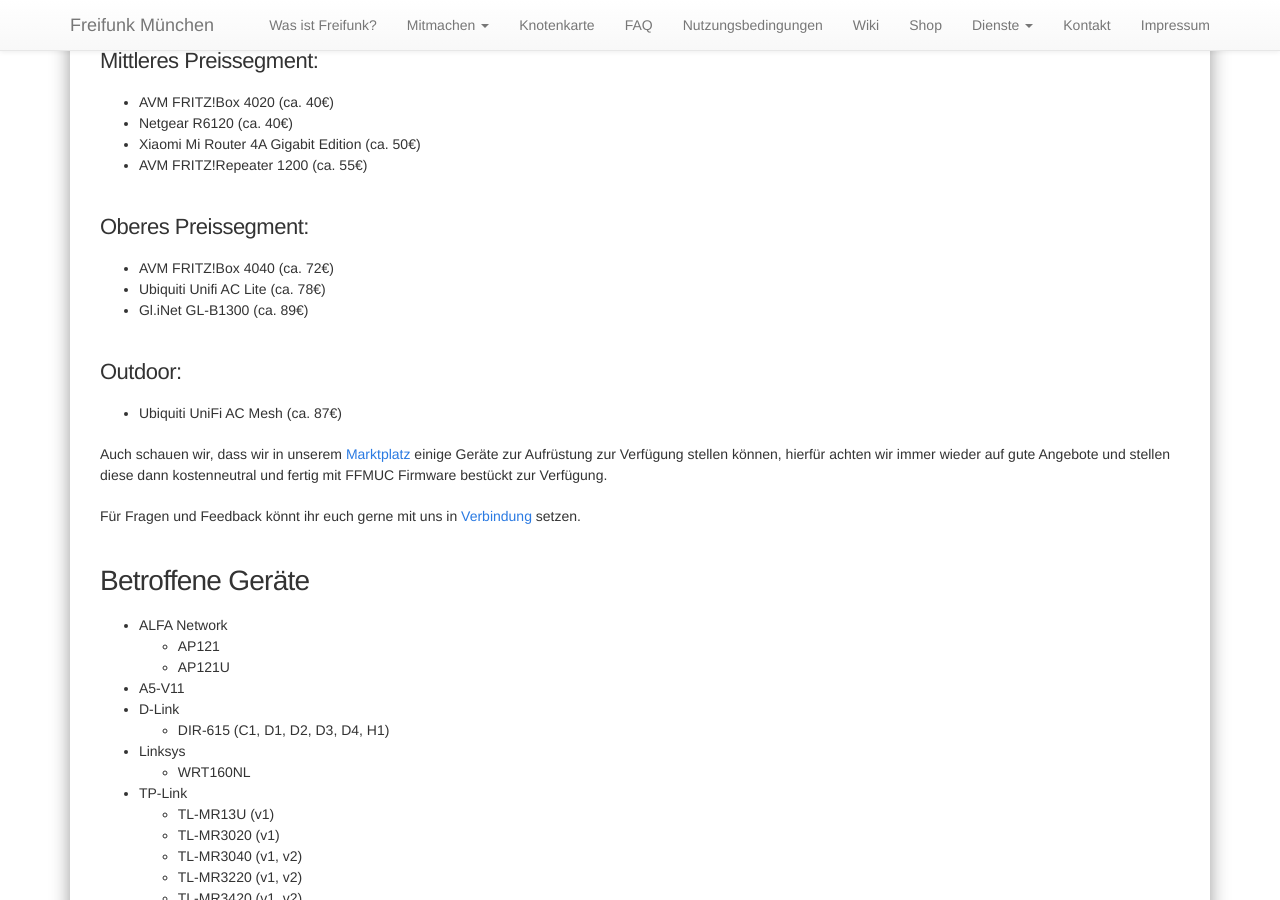
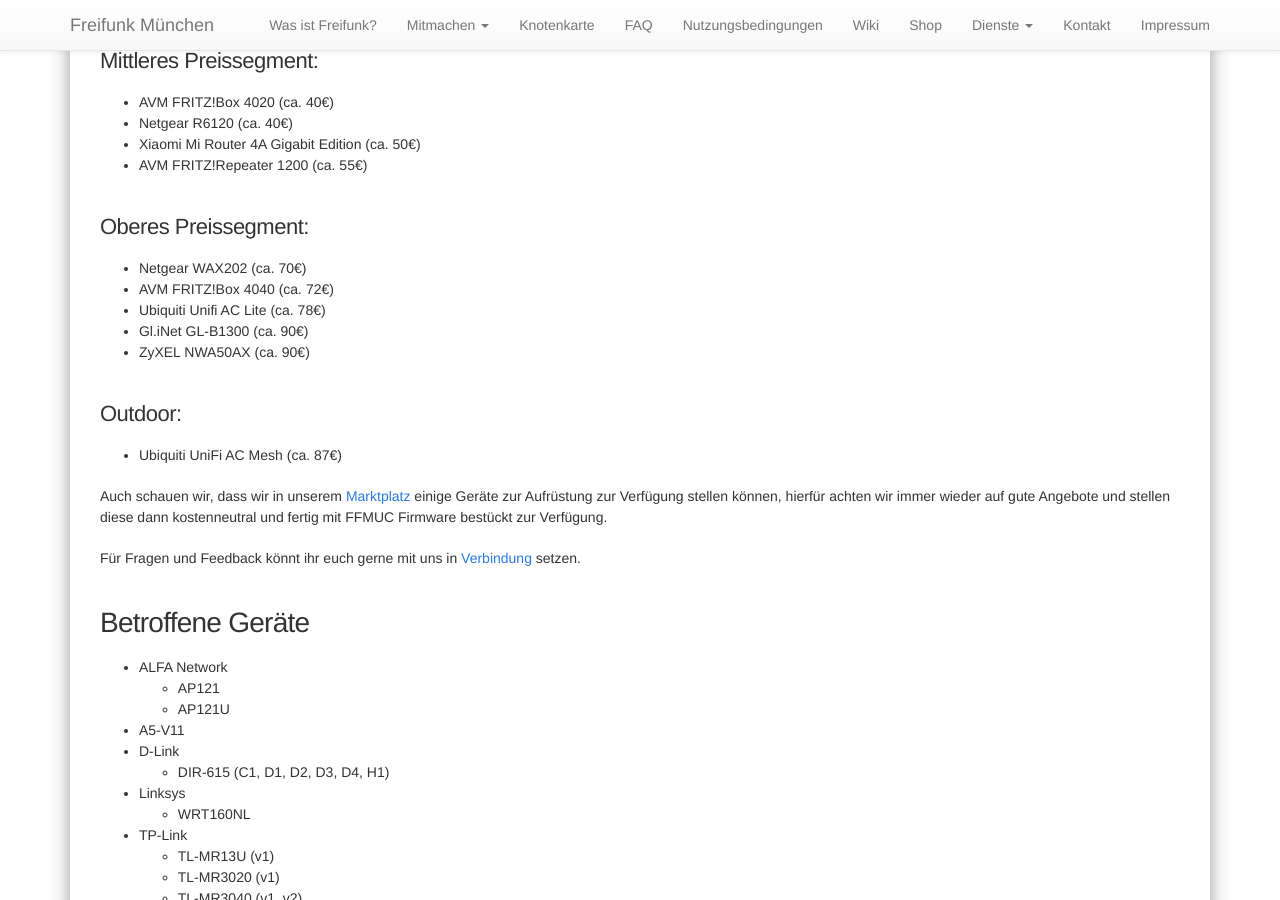
Before and after one commit to freifunkMUC/freifunkmuc.github.io, a Jekyll site: the page built from _posts/2019-07-11-austausch-aelterer-geraete.markdown, in a window 1280 px wide and 900 px high, scrolled down 828 px. Built offline with Jekyll 4.4.1, drawn with Linux system fonts in a browser that asks for light colours.

Commit message:
Update 2019-07-11-austausch-aelterer-geraete.markdown

```diff
--- a/_posts/2019-07-11-austausch-aelterer-geraete.markdown
+++ b/_posts/2019-07-11-austausch-aelterer-geraete.markdown
@@ -38,9 +38,11 @@ Wir empfehlen den Besuch beim lokalen Händler deines Vertrauens, da du dort die
 
 ### Oberes Preissegment:
 
+* Netgear WAX202 (ca. 70€)
 * AVM FRITZ!Box 4040 (ca. 72€)
 * Ubiquiti Unifi AC Lite (ca. 78€)
-* Gl.iNet GL-B1300 (ca. 89€)
+* Gl.iNet GL-B1300 (ca. 90€)
+* ZyXEL NWA50AX (ca. 90€)
 
 ### Outdoor:
 * Ubiquiti UniFi AC Mesh (ca. 87€)
```
